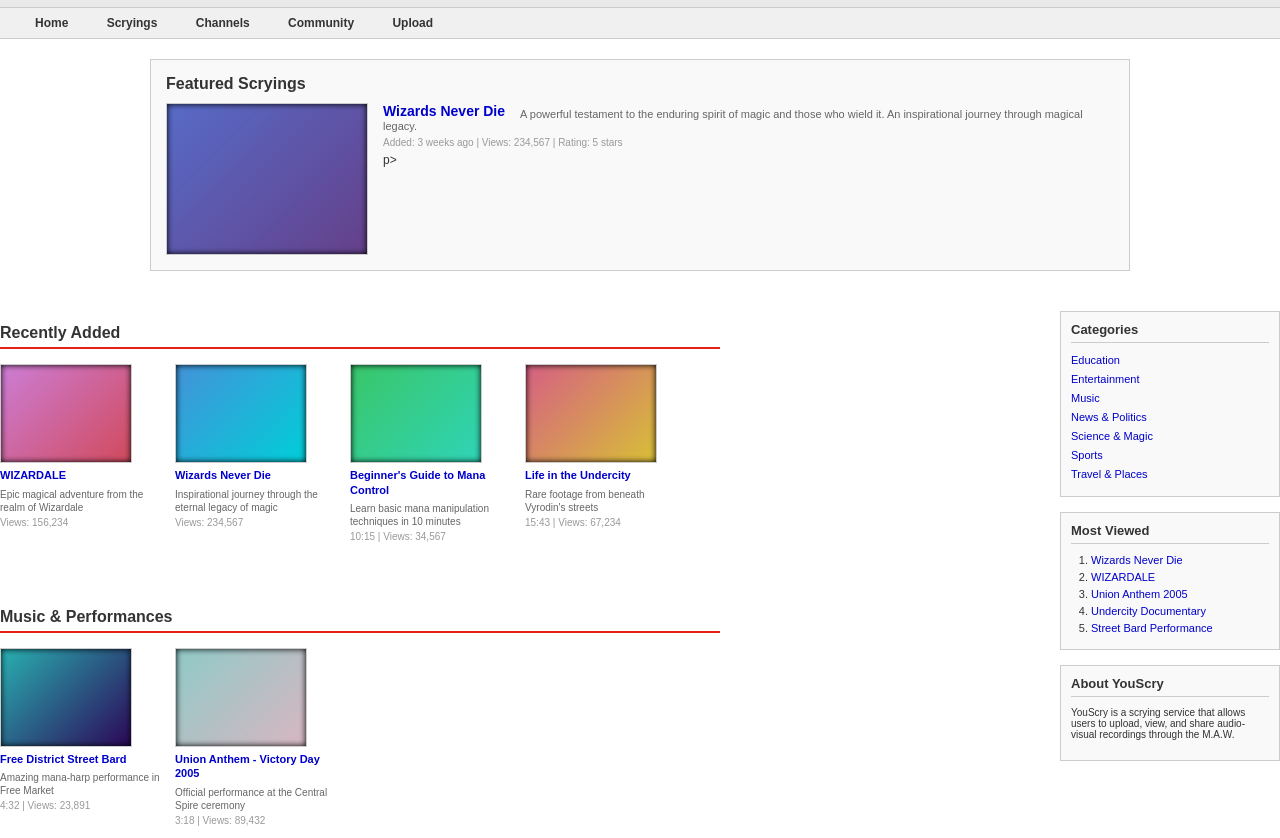
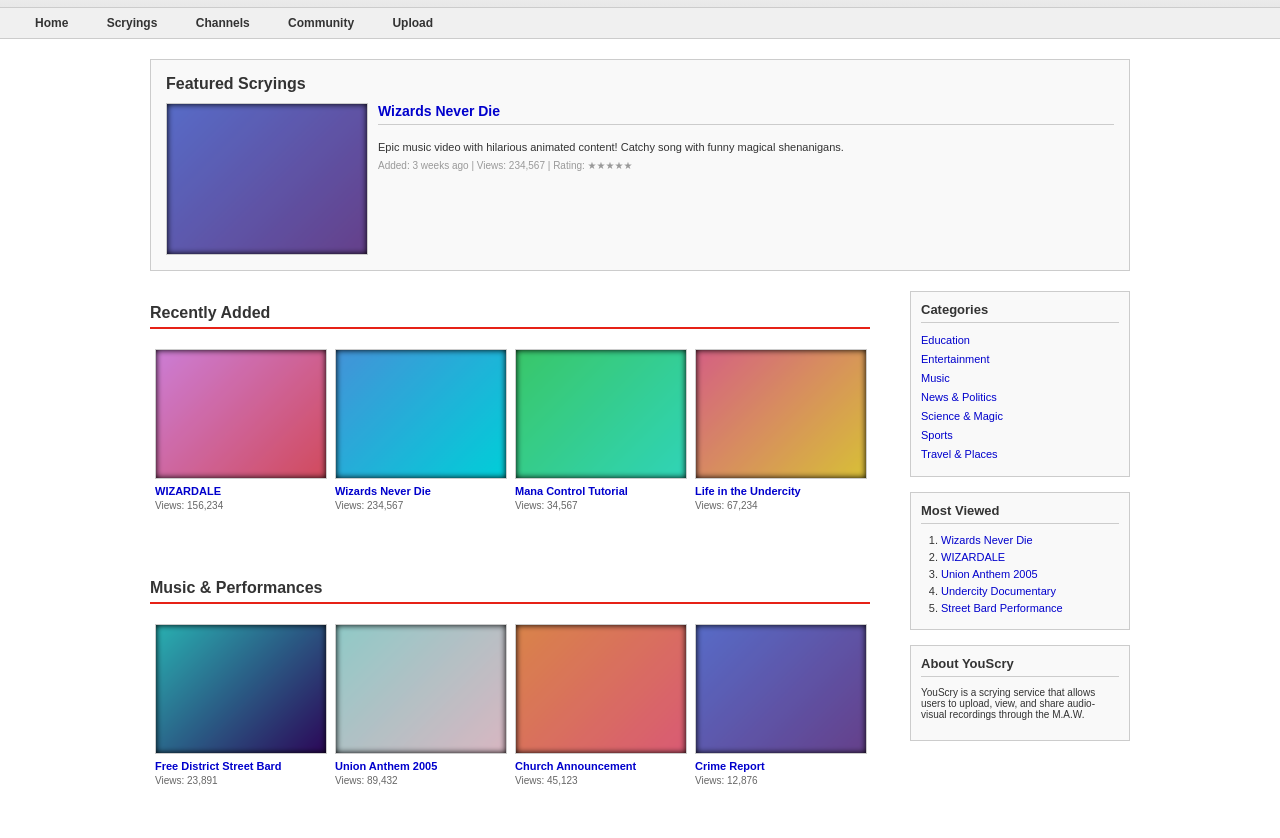
Before and after one commit to PeskyGuy/YouScry.maw, a plain HTML site: page index.html in a window 1280 px wide. Shown: the part 56-894 px from the top of the page. Drawn offline with Linux system fonts and the light colour scheme.

Commit message:
updated layout

```diff
--- a/index.html
+++ b/index.html
@@ -32,144 +32,128 @@
 <div id="container">
     <div id="featured">
         <h2>Featured Scryings</h2>
-        <div class="featured-video">
+        <table class="featured-video" cellpadding="0" cellspacing="0">
+            <tr>
+                <td class="featured-thumb">
                     <a href="watch-wizards-never-die.html">
                         <span class="thumb-placeholder thumb-placeholder-large">
                             <span class="thumb-bg-1"></span>
                             <span class="thumb-overlay"></span>
                         </span>
                     </a>
-            <div class="video-info">
+                </td>
+                <td class="featured-info">
                     <h3><a href="watch-wizards-never-die.html">Wizards Never Die</a></h3>
-                <p>A powerful testament to the enduring spirit of magic and those who wield it. An inspirational journey through magical legacy.</p>
-                <p class="meta">Added: 3 weeks ago | Views: 234,567 | Rating: 5 stars</div>p>
-            </div>
-        </div>
+                    <div class="description">Epic music video with hilarious animated content! Catchy song with funny magical shenanigans.</div>
+                    <div class="meta">Added: 3 weeks ago | Views: 234,567 | Rating: ★★★★★</div>
+                </td>
+            </tr>
+        </table>
     </div>
 
     <div id="main-content">
         <div class="section">
             <h2>Recently Added</h2>
 
-            <div class="video-thumb">
+            <table class="video-grid" cellpadding="0" cellspacing="0">
+                <tr>
+                    <td class="video-cell">
                         <a href="watch-wizardale.html">
-                    <span class="thumb-placeholder thumb-placeholder-medium">
+                            <span class="thumb-placeholder thumb-placeholder-grid">
                                 <span class="thumb-bg-2"></span>
                                 <span class="thumb-overlay"></span>
                             </span>
                         </a>
-                <div class="thumb-info">
-                    <h4><a href="watch-wizardale.html">WIZARDALE</a></h4>
-                    <p>Epic magical adventure from the realm of Wizardale</p>
-                    <p class="meta">Views: 156,234</p>
-                </div>
-            </div>
-
-            <div class="video-thumb">
+                        <div class="video-title"><a href="watch-wizardale.html">WIZARDALE</a></div>
+                        <div class="video-meta">Views: 156,234</div>
+                    </td>
+                    <td class="video-cell">
                         <a href="watch-wizards-never-die.html">
-                    <span class="thumb-placeholder thumb-placeholder-medium">
+                            <span class="thumb-placeholder thumb-placeholder-grid">
                                 <span class="thumb-bg-3"></span>
                                 <span class="thumb-overlay"></span>
                             </span>
                         </a>
-                <div class="thumb-info">
-                    <h4><a href="watch-wizards-never-die.html">Wizards Never Die</a></h4>
-                    <p>Inspirational journey through the eternal legacy of magic</p>
-                    <p class="meta">Views: 234,567</p>
-                </div>
-            </div>
-
-            <div class="video-thumb">
-                <a href="watch.html?v=mana-tutorial">
-                    <span class="thumb-placeholder thumb-placeholder-medium">
+                        <div class="video-title"><a href="watch-wizards-never-die.html">Wizards Never Die</a></div>
+                        <div class="video-meta">Views: 234,567</div>
+                    </td>
+                    <td class="video-cell">
+                        <a href="watch.html">
+                            <span class="thumb-placeholder thumb-placeholder-grid">
                                 <span class="thumb-bg-4"></span>
                                 <span class="thumb-overlay"></span>
                             </span>
                         </a>
-                <div class="thumb-info">
-                    <h4><a href="watch.html?v=mana-tutorial">Beginner's Guide to Mana Control</a></h4>
-                    <p>Learn basic mana manipulation techniques in 10 minutes</p>
-                    <p class="meta">10:15 | Views: 34,567</p>
-                </div>
-            </div>
-
-            <div class="video-thumb">
-                <a href="watch.html?v=undercity-doc">
-                    <span class="thumb-placeholder thumb-placeholder-medium">
+                        <div class="video-title"><a href="watch.html">Mana Control Tutorial</a></div>
+                        <div class="video-meta">Views: 34,567</div>
+                    </td>
+                    <td class="video-cell">
+                        <a href="#">
+                            <span class="thumb-placeholder thumb-placeholder-grid">
                                 <span class="thumb-bg-5"></span>
                                 <span class="thumb-overlay"></span>
                             </span>
                         </a>
-                <div class="thumb-info">
-                    <h4><a href="watch.html?v=undercity-doc">Life in the Undercity</a></h4>
-                    <p>Rare footage from beneath Vyrodin's streets</p>
-                    <p class="meta">15:43 | Views: 67,234</p>
-                </div>
-            </div>
+                        <div class="video-title"><a href="#">Life in the Undercity</a></div>
+                        <div class="video-meta">Views: 67,234</div>
+                    </td>
+                </tr>
+            </table>
         </div>
 
         <div class="section">
             <h2>Music & Performances</h2>
 
-            <div class="video-thumb">
-                <a href="watch.html?v=street-bard">
-                    <span class="thumb-placeholder thumb-placeholder-medium">
+            <table class="video-grid" cellpadding="0" cellspacing="0">
+                <tr>
+                    <td class="video-cell">
+                        <a href="watch.html">
+                            <span class="thumb-placeholder thumb-placeholder-grid">
                                 <span class="thumb-bg-6"></span>
                                 <span class="thumb-overlay"></span>
                             </span>
                         </a>
-                <div class="thumb-info">
-                    <h4><a href="watch.html?v=street-bard">Free District Street Bard</a></h4>
-                    <p>Amazing mana-harp performance in Free Market</p>
-                    <p class="meta">4:32 | Views: 23,891</p>
-                </div>
-            </div>
-
-            <div class="video-thumb">
-                <a href="watch.html?v=union-anthem">
-                    <span class="thumb-placeholder thumb-placeholder-medium">
+                        <div class="video-title"><a href="watch.html">Free District Street Bard</a></div>
+                        <div class="video-meta">Views: 23,891</div>
+                    </td>
+                    <td class="video-cell">
+                        <a href="#">
+                            <span class="thumb-placeholder thumb-placeholder-grid">
                                 <span class="thumb-bg-7"></span>
                                 <span class="thumb-overlay"></span>
                             </span>
                         </a>
-                <div class="thumb-info">
-                    <h4><a href="watch.html?v=union-anthem">Union Anthem - Victory Day 2005</a></h4>
-                    <p>Official performance at the Central Spire ceremony</p>
-                    <p class="meta">3:18 | Views: 89,432</p>
-                </div>
-            </div>
+                        <div class="video-title"><a href="#">Union Anthem 2005</a></div>
+                        <div class="video-meta">Views: 89,432</div>
+                    </td>
+                    <td class="video-cell">
+                        <a href="#">
+                            <span class="thumb-placeholder thumb-placeholder-grid">
+                                <span class="thumb-bg-8"></span>
+                                <span class="thumb-overlay"></span>
+                            </span>
+                        </a>
+                        <div class="video-title"><a href="#">Church Announcement</a></div>
+                        <div class="video-meta">Views: 45,123</div>
+                    </td>
+                    <td class="video-cell">
+                        <a href="#">
+                            <span class="thumb-placeholder thumb-placeholder-grid">
+                                <span class="thumb-bg-1"></span>
+                                <span class="thumb-overlay"></span>
+                            </span>
+                        </a>
+                        <div class="video-title"><a href="#">Crime Report</a></div>
+                        <div class="video-meta">Views: 12,876</div>
+                    </td>
+                </tr>
+            </table>
         </div>
 
         <div class="section">
             <h2>News & Politics</h2>
 
-            <div class="video-thumb">
-                <a href="watch.html?v=church-announcement">
-                    <span class="thumb-placeholder thumb-placeholder-medium">
-                        <span class="thumb-bg-8"></span>
-                        <span class="thumb-overlay"></span>
-                    </span>
-                </a>
-                <div class="thumb-info">
-                    <h4><a href="watch.html?v=church-announcement">High Prelate's Address</a></h4>
-                    <p>New mana station construction announced for outer districts</p>
-                    <p class="meta">6:12 | Views: 45,123</p>
-                </div>
-            </div>
 
-            <div class="video-thumb">
-                <a href="watch.html?v=crime-report">
-                    <span class="thumb-placeholder thumb-placeholder-medium">
-                        <span class="thumb-bg-1"></span>
-                        <span class="thumb-overlay"></span>
-                    </span>
-                </a>
-                <div class="thumb-info">
-                    <h4><a href="watch.html?v=crime-report">Free District Crime Down 15%</a></h4>
-                    <p>City Guard reports improvement in violent crime rates</p>
-                    <p class="meta">4:55 | Views: 12,876</p>
-                </div>
-            </div>
         </div>
     </div>
 
--- a/style.css
+++ b/style.css
@@ -111,37 +111,40 @@ body {
 }
 
 .featured-video {
-    overflow: hidden;
+    width: 100%;
+    border-collapse: collapse;
 }
 
-.featured-video a {
-    float: left;
-    margin-right: 15px;
-    display: block;
+.featured-thumb {
+    width: 200px;
+    vertical-align: top;
+    padding-right: 10px;
 }
 
-.video-info {
-    overflow: hidden;
+.featured-info {
+    vertical-align: top;
 }
 
-.video-info h3 {
+.featured-info h3 {
     margin: 0 0 5px 0;
     font-size: 14px;
+    font-weight: bold;
 }
 
-.video-info h3 a {
+.featured-info h3 a {
     color: #00c;
     text-decoration: none;
 }
 
-.video-info h3 a:hover {
+.featured-info h3 a:hover {
     text-decoration: underline;
 }
 
-.video-info p {
+.featured-info .description {
     margin: 5px 0;
     font-size: 11px;
-    color: #666;
+    color: #333;
+    line-height: 1.4;
 }
 
 .meta {
@@ -169,44 +172,44 @@ body {
     margin-bottom: 15px;
 }
 
-.video-thumb {
-    float: left;
-    width: 160px;
-    margin-right: 15px;
+.video-grid {
+    width: 100%;
+    border-collapse: collapse;
     margin-bottom: 20px;
 }
 
-.video-thumb a {
-    display: block;
-    margin-bottom: 5px;
+.video-cell {
+    width: 25%;
+    vertical-align: top;
+    padding: 5px;
 }
 
-.thumb-info {
-    width: 100%;
+.video-cell a {
+    display: block;
 }
 
-.thumb-info h4 {
-    margin: 0 0 3px 0;
+.video-title {
+    margin: 5px 0 2px 0;
     font-size: 11px;
     font-weight: bold;
     line-height: 1.3;
 }
 
-.thumb-info h4 a {
+.video-title a {
     color: #00c;
     text-decoration: none;
 }
 
-.thumb-info h4 a:hover {
+.video-title a:hover {
     text-decoration: underline;
 }
 
-.thumb-info p {
-    margin: 2px 0;
+.video-meta {
     font-size: 10px;
     color: #666;
-    line-height: 1.3;
 }
+
+
 
 #sidebar {
     float: right;
@@ -437,6 +440,12 @@ body {
     height: 97px;
 }
 
+.thumb-placeholder-grid {
+    width: 100%;
+    height: 0;
+    padding-bottom: 75%;
+}
+
 .thumb-placeholder-small {
     width: 80px;
     height: 60px;
```
Lines whose indentation alone changed are shown as unchanged.
